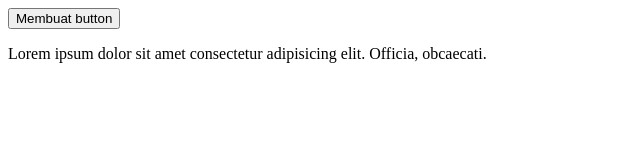
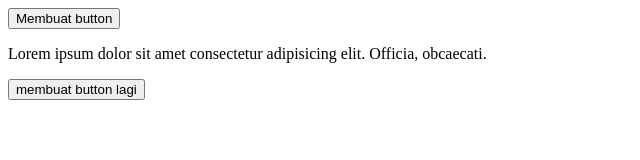
Before and after one commit to Angger-Verse/kumaha, a plain HTML site: page index.html in a window 1280 px wide. Shown: the whole page, without its empty margins (0-640 px from the left). Drawn offline with Linux system fonts and the light colour scheme.

Commit message:
membuat button lagi

```diff
--- a/index.html
+++ b/index.html
@@ -11,5 +11,6 @@
       Lorem ipsum dolor sit amet consectetur adipisicing elit. Officia,
       obcaecati.
     </p>
+    <button>membuat button lagi</button>
   </body>
 </html>
```
